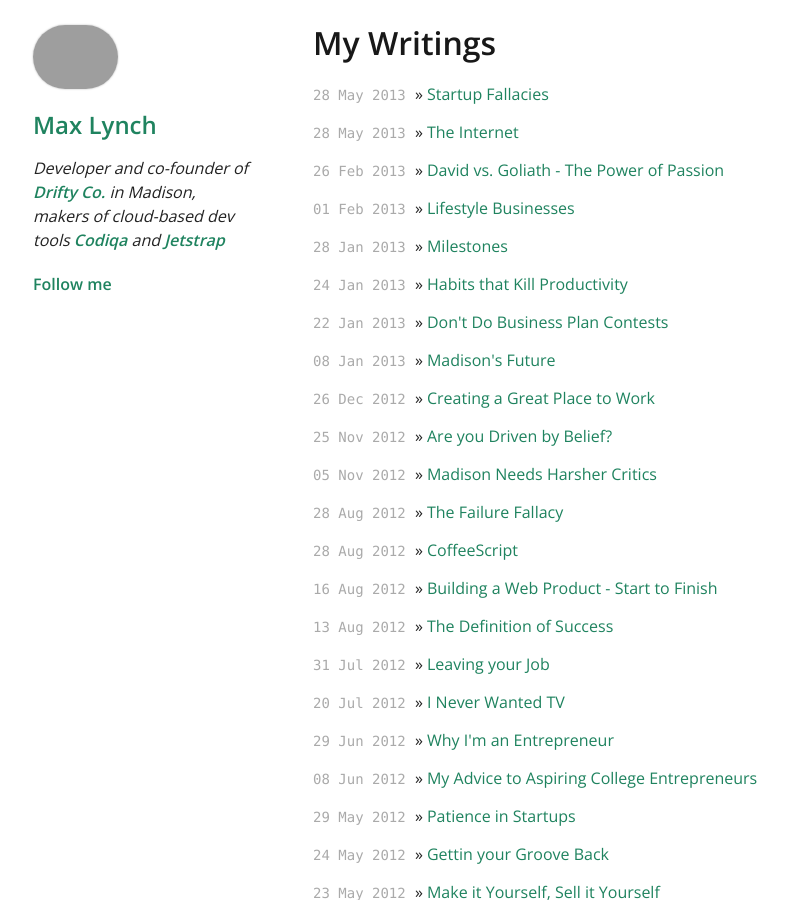
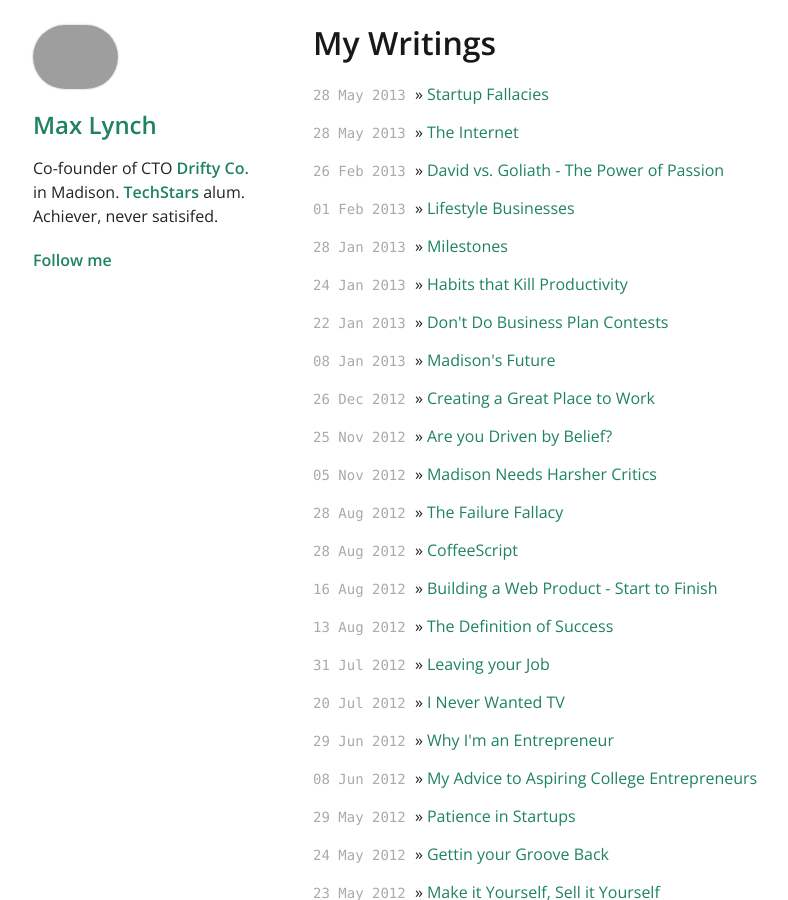
Before and after one commit to mlynch/mlynch.github.com, a Jekyll site: the page built from index.html, in a window 1280 px wide and 900 px high. Shown: the whole window, without its empty margins (137-925 px from the left). Built offline with Jekyll 4.4.1, drawn with Linux system fonts in a browser that asks for light colours; nearby versions of some CDN libraries; Markdown is read by kramdown in place of the engine named in the settings; a script that is not in the unit is left out; comment, search, counter and statistics services are not loaded; grey boxes are pictures that could not be loaded.

Commit message:
Update default.html

```diff
--- a/_layouts/default.html
+++ b/_layouts/default.html
@@ -35,10 +35,8 @@
       </a>
       <h2><a href="/">Max Lynch</a></h2>
       <ul>
-        <p style="font-style: italic">
-        Developer and co-founder of <a href="http://drifty.co/">Drifty Co.</a> in Madison, makers of cloud-based dev tools
-        <a href="http://codiqa.com/">Codiqa</a>
-        and <a href="http://jetstrap.com/">Jetstrap</a>
+        <p>
+        Co-founder of CTO <a href="http://drifty.co/">Drifty Co.</a> in Madison. <a href="http://techstars.com/">TechStars</a> alum. Achiever, never satisifed.
         </p>
         <!--<a href="/"><img src="/images/max.png" height="72" /></a>-->
 
```
